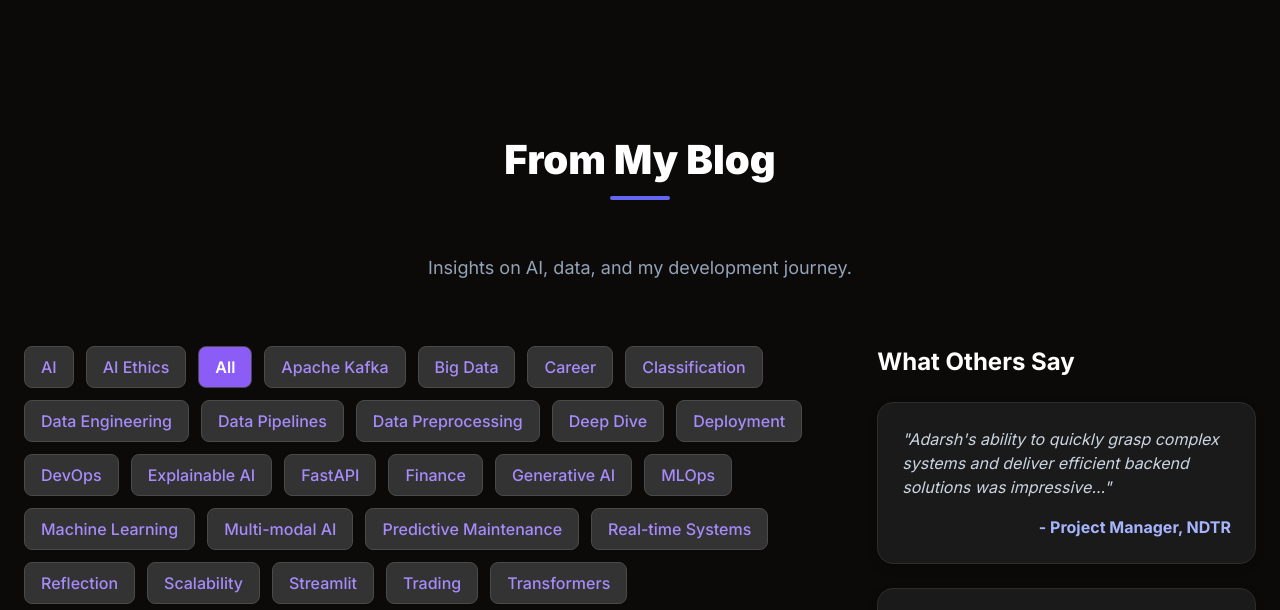
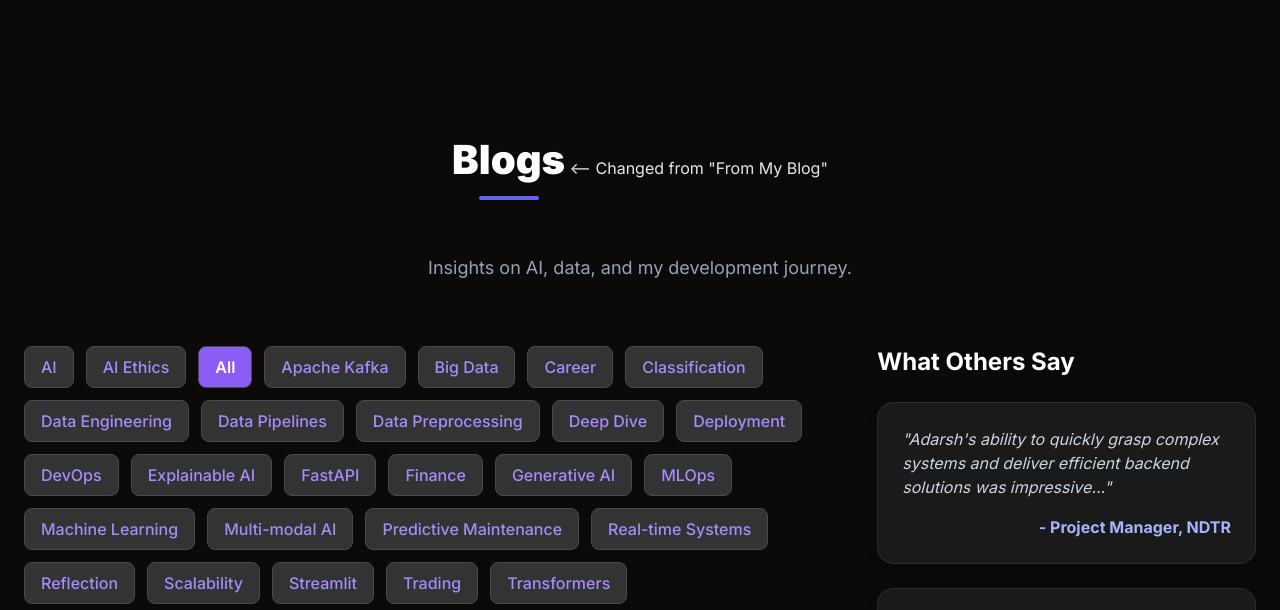
Before and after one commit to adarshdivase/ADARSH-PORTFOLIO, a website: page index.html in a window 1280 px wide. Shown: the part 5900-6510 px from the top of the page. Drawn offline with nearby package versions, Linux system fonts and the light colour scheme.

Commit message:
Update index.html

```diff
--- a/index.html
+++ b/index.html
@@ -125,7 +125,7 @@
 
         <section id="blog" class="py-20">
             <div class="text-center mb-16">
-                <h2 class="section-title">From My Blog</h2>
+                <h2 class="section-title">Blogs</h2>  <-- Changed from "From My Blog"
                 <p class="mt-4 text-lg text-slate-400">Insights on AI, data, and my development journey.</p>
             </div>
 
```
